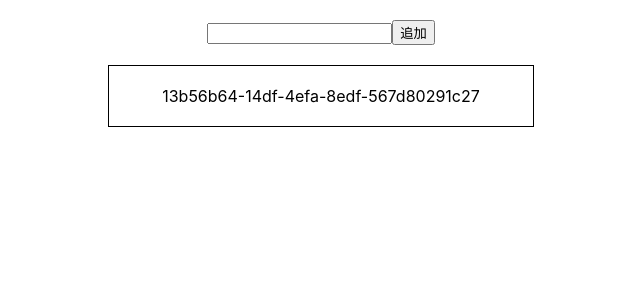
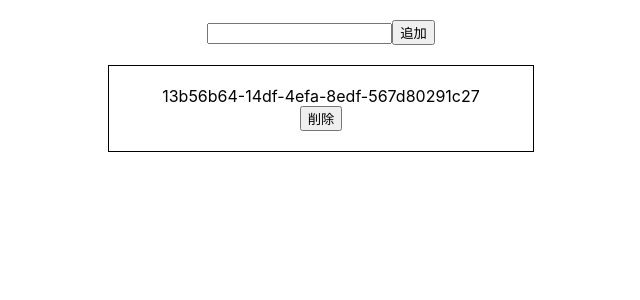
Before and after one commit to t-tkmr/react-todos, a React (Create React App) app: page / in a window 1280 px wide. Both pictures are taken after a click on the button "追加". Shown: the top 300 px of the page, without its empty margins (319-959 px from the left). Built offline with nearby package versions, Linux system fonts and the light colour scheme.

Commit message:
add chage key

```diff
--- a/src/App.js
+++ b/src/App.js
@@ -32,11 +32,12 @@ function App() {
               marginBottom: "5px",
               padding: "20px",
             }}
-            key={todo.id}
+            key={todoitem.id}
           >
             <div> {todoitem.id}</div>
 
             <div> {todoitem.value}</div>
+            <button onClick={clickButton}>削除</button>
           </div>
         ))}
       </div>
```
